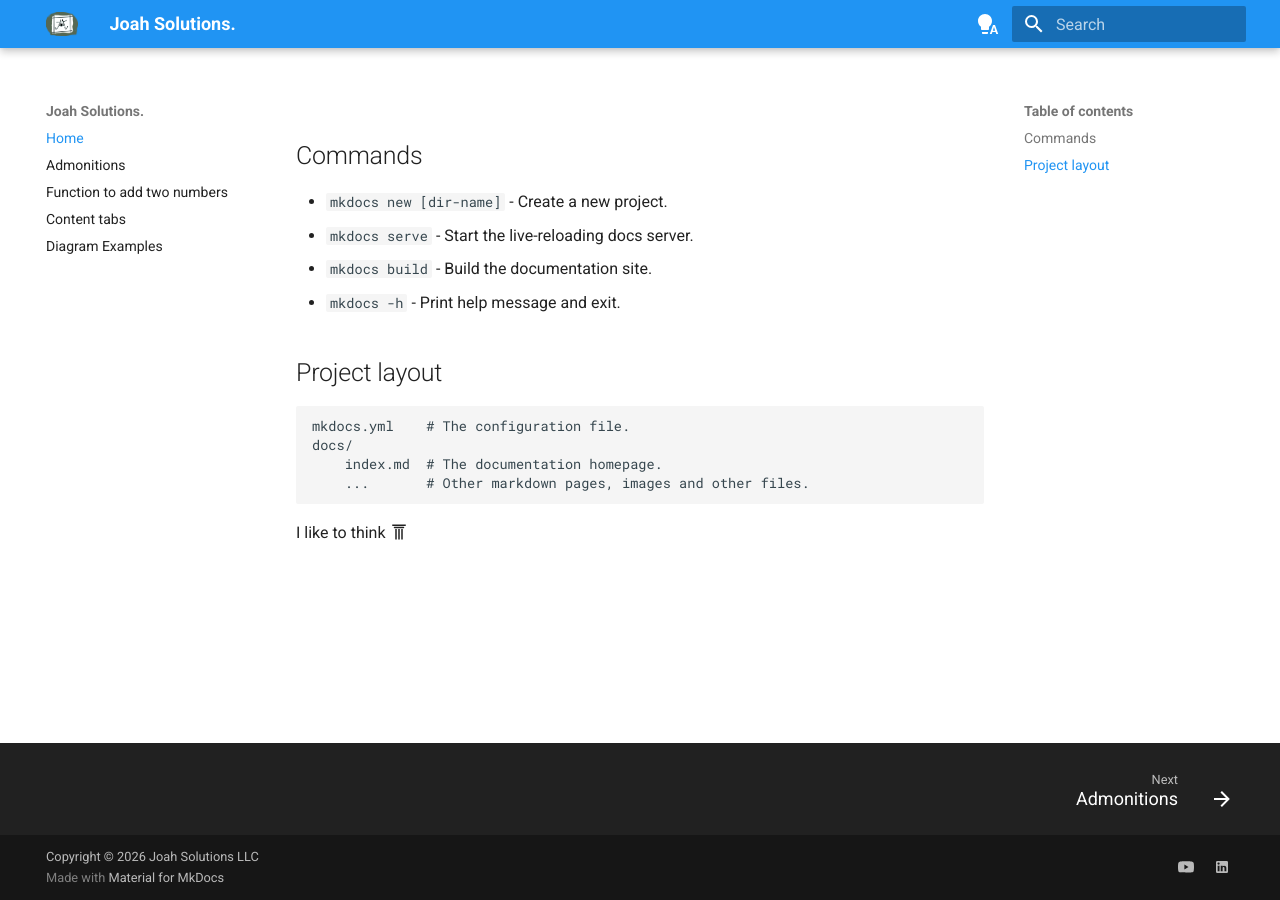
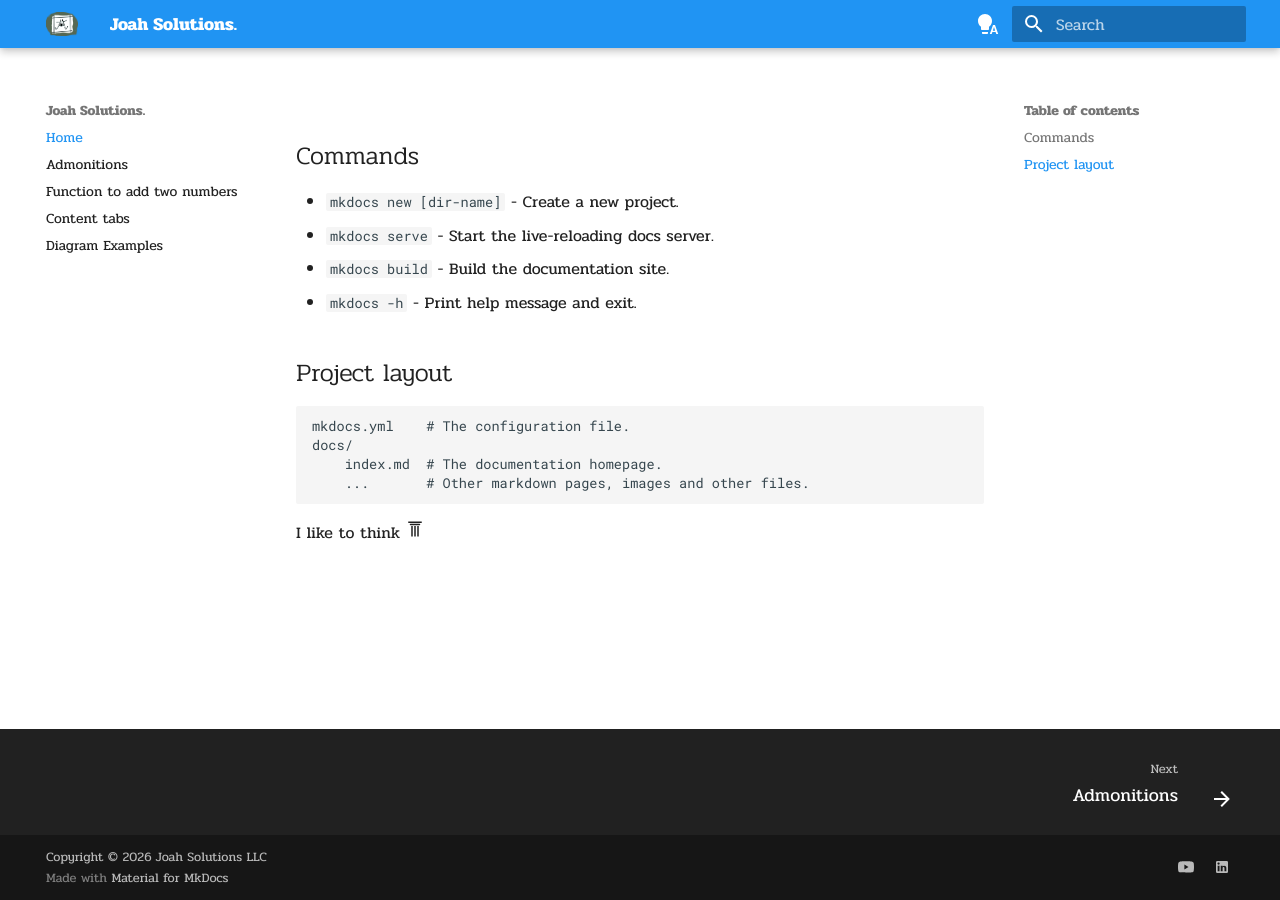
Before and after one commit to joahsolutions/website, an MkDocs documentation site: the page built from docs/index.md, in a window 1280 px wide. Built offline with MkDocs 1.6.1 and Material for MkDocs 9.7.7, drawn with Linux system fonts in a browser that asks for light colours.

Commit message:
changed font

```diff
--- a/mkdocs.yml
+++ b/mkdocs.yml
@@ -3,10 +3,13 @@ site_url: https://joahsolutions.com
 theme:
   features:
     - navigation.footer
+    - navigation.instant
+    - navigation.instant.prefetch
+    - navigation.top
   logo: assets/joah-new.png
   favicon: assets/joah-new.png
   font:
-    text: Roboto
+    text: Pridi
     code: Roboto Mono
   name: material
   palette:
```
